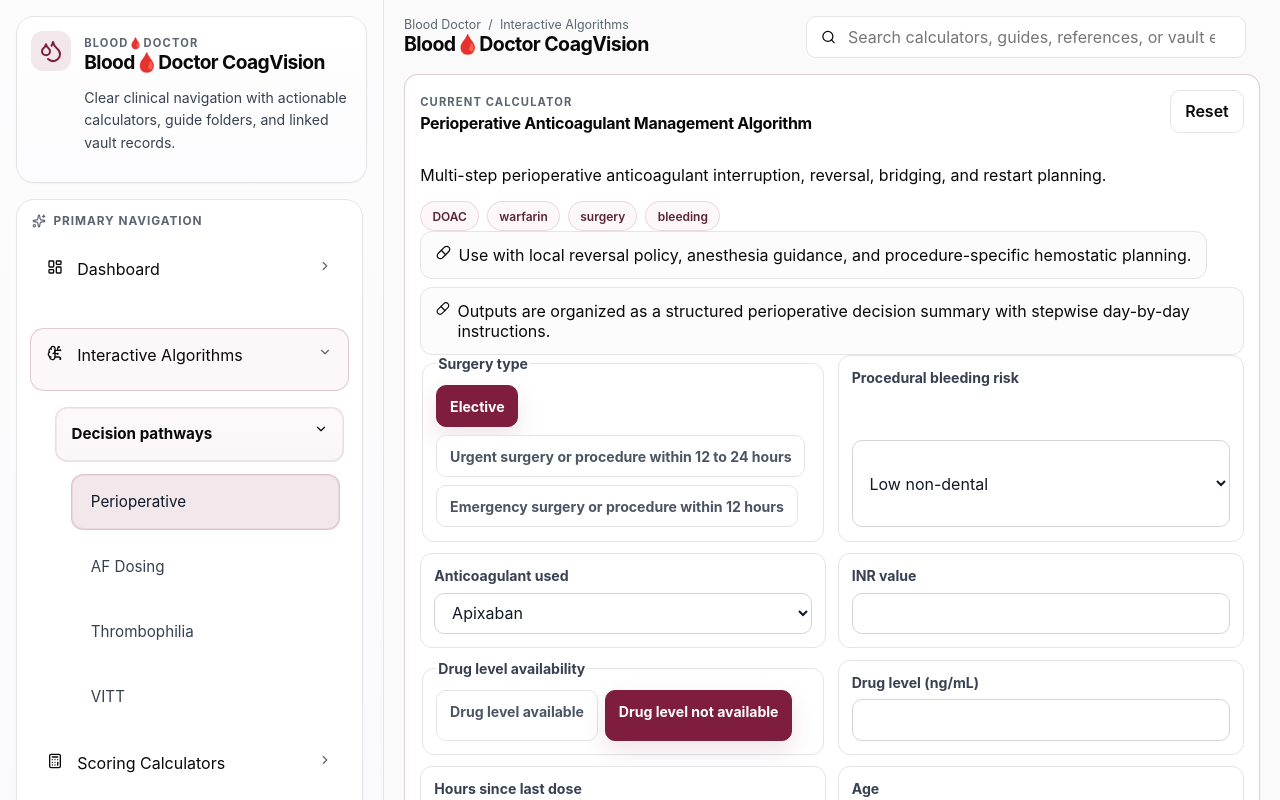
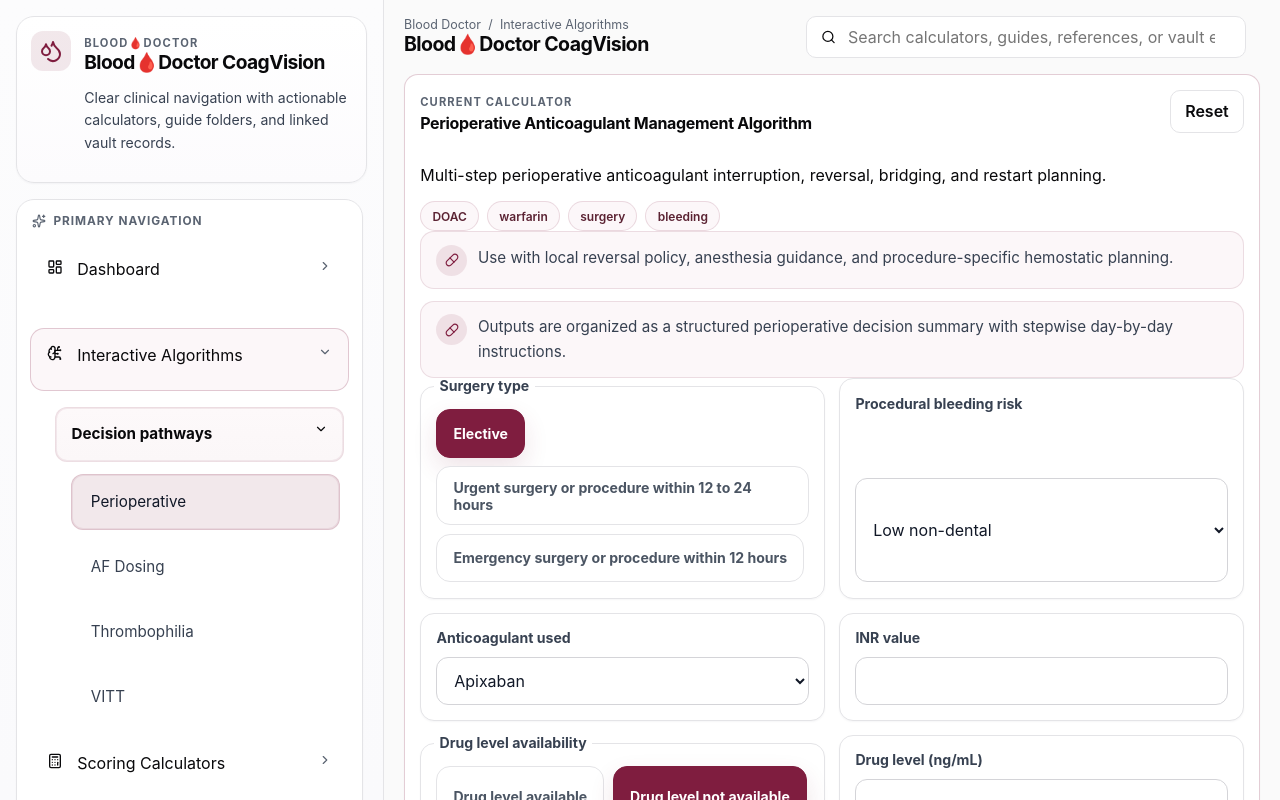
Before and after one commit to abdulmannan1974/blood-doctor-coagvision-site, a React (Vite) app: page /#dashboard in a window 1280 px wide. Both pictures are taken after a click on the button "Interactive Algorithms". Shown: the top 800 px of the page. Built offline with nearby package versions, Linux system fonts and the light colour scheme.

Commit message:
Polish application spacing and hierarchy

```diff
--- a/src/App.jsx
+++ b/src/App.jsx
@@ -781,8 +781,10 @@
                     <div className="tool-notes-grid">
                       {activeTool.notes.map((note) => (
                         <div key={note} className="note-chip">
-                          <Pill size={15} />
-                          <span>{note}</span>
+                          <span className="note-chip-icon">
+                            <Pill size={14} />
+                          </span>
+                          <p>{note}</p>
                         </div>
                       ))}
                     </div>
--- a/src/styles.css
+++ b/src/styles.css
@@ -561,6 +561,12 @@
   gap: 0.5rem;
 }
 
+.tool-notes-grid {
+  display: grid;
+  grid-template-columns: 1fr;
+  gap: 0.7rem;
+}
+
 .pill,
 .tag,
 .badge,
@@ -605,6 +611,9 @@
   background: #7f1d3f;
   color: #ffffff;
   border-color: #7f1d3f;
+  padding: 0.38rem 0.72rem;
+  font-size: 0.72rem;
+  letter-spacing: 0.01em;
 }
 
 .bd-main {
@@ -1091,7 +1100,7 @@
 .tool-hero {
   display: grid;
   grid-template-columns: minmax(0, 1fr);
-  gap: 0.75rem;
+  gap: 0.9rem;
   align-items: start;
 }
 
@@ -1100,34 +1109,59 @@
 .reference-intro,
 .related-panel {
   border: 1px solid var(--border);
-  border-radius: 12px;
+  border-radius: 14px;
   background: var(--card-muted);
+  padding: 1rem 1.05rem;
+}
+
+.note-chip {
+  display: grid;
+  grid-template-columns: auto minmax(0, 1fr);
+  align-items: start;
+  gap: 0.7rem;
+  padding: 0.8rem 0.95rem;
+  border: 1px solid rgba(127, 29, 63, 0.12);
+  border-radius: 14px;
+  background: #fcf7f9;
+}
+
+.note-chip-icon {
+  width: 1.9rem;
+  height: 1.9rem;
+  display: grid;
+  place-items: center;
+  border-radius: 999px;
+  background: rgba(127, 29, 63, 0.1);
+  color: var(--primary);
+}
+
+.note-chip p {
+  margin: 0;
+  color: #374151;
+  line-height: 1.65;
+  font-size: 0.95rem;
+}
+
+.form-grid {
+  display: grid;
+  grid-template-columns: repeat(2, minmax(0, 1fr));
+  gap: 0.9rem;
+}
+
+.field-card {
+  display: grid;
+  gap: 0.65rem;
   padding: 0.95rem;
-}
-
-.note-chip {
-  display: flex;
-  align-items: start;
-  gap: 0.5rem;
-  padding: 0.8rem 0.9rem;
-  border: 1px solid var(--border);
-  border-radius: 12px;
-  background: var(--card-muted);
-}
-
-.form-grid {
-  display: grid;
-  grid-template-columns: repeat(2, minmax(0, 1fr));
-  gap: 0.7rem;
-}
-
-.field-card {
-  display: grid;
-  gap: 0.55rem;
-  padding: 0.82rem;
-  border: 1px solid var(--border);
-  border-radius: 12px;
+  border: 1px solid var(--border);
+  border-radius: 14px;
   background: var(--card);
+  box-shadow: var(--shadow-sm);
+}
+
+fieldset.field-card {
+  margin: 0;
+  min-inline-size: 0;
+  padding-top: 0.85rem;
 }
 
 .field-card span,
@@ -1137,15 +1171,22 @@
   color: #374151;
 }
 
+.field-card legend {
+  padding: 0 0.35rem;
+  margin-left: -0.15rem;
+  line-height: 1.2;
+}
+
 .field-card input[type="number"],
 .field-card select {
-  min-height: 2.6rem;
+  min-height: 3rem;
   padding: 0 0.8rem;
   border: 1px solid var(--border-strong);
-  border-radius: 10px;
+  border-radius: 12px;
   background: #ffffff;
   color: #111827;
   outline: 0;
+  font-size: 1rem;
 }
 
 .checkbox-card {
@@ -1167,16 +1208,20 @@
 .segmented-control {
   display: flex;
   flex-wrap: wrap;
-  gap: 0.45rem;
+  gap: 0.55rem;
 }
 
 .segment {
-  padding: 0.65rem 0.8rem;
-  border-radius: 10px;
+  min-height: 3.05rem;
+  padding: 0.7rem 1rem;
+  border-radius: 14px;
   border: 1px solid var(--border);
   background: var(--card);
   color: #4b5563;
   font-weight: 700;
+  display: inline-flex;
+  align-items: center;
+  justify-content: center;
 }
 
 .segment span {
@@ -1220,8 +1265,10 @@
 }
 
 .result-callout {
-  padding: 0.95rem;
-  border-radius: 12px;
+  display: grid;
+  gap: 0.55rem;
+  padding: 1.05rem 1.1rem;
+  border-radius: 16px;
   border: 1px solid var(--border);
   background: var(--card-muted);
   margin-bottom: 1rem;
@@ -1249,9 +1296,9 @@
 
 .mini-stat,
 .result-list-item {
-  padding: 0.85rem;
-  border: 1px solid var(--border);
-  border-radius: 12px;
+  padding: 0.95rem 1rem;
+  border: 1px solid var(--border);
+  border-radius: 14px;
   background: var(--card);
 }
 
@@ -1317,12 +1364,12 @@
 .tab-row {
   display: flex;
   flex-wrap: wrap;
-  gap: 0.85rem;
+  gap: 0.7rem;
   margin-bottom: 1rem;
 }
 
 .tab-button {
-  padding: 0.82rem 1.1rem;
+  padding: 0.78rem 1rem;
   border-radius: 14px;
   border: 1px solid var(--border);
   background: #ffffff;
```
Also changed, not shown: 3 other files (tests, documents, lock files or other folders).
